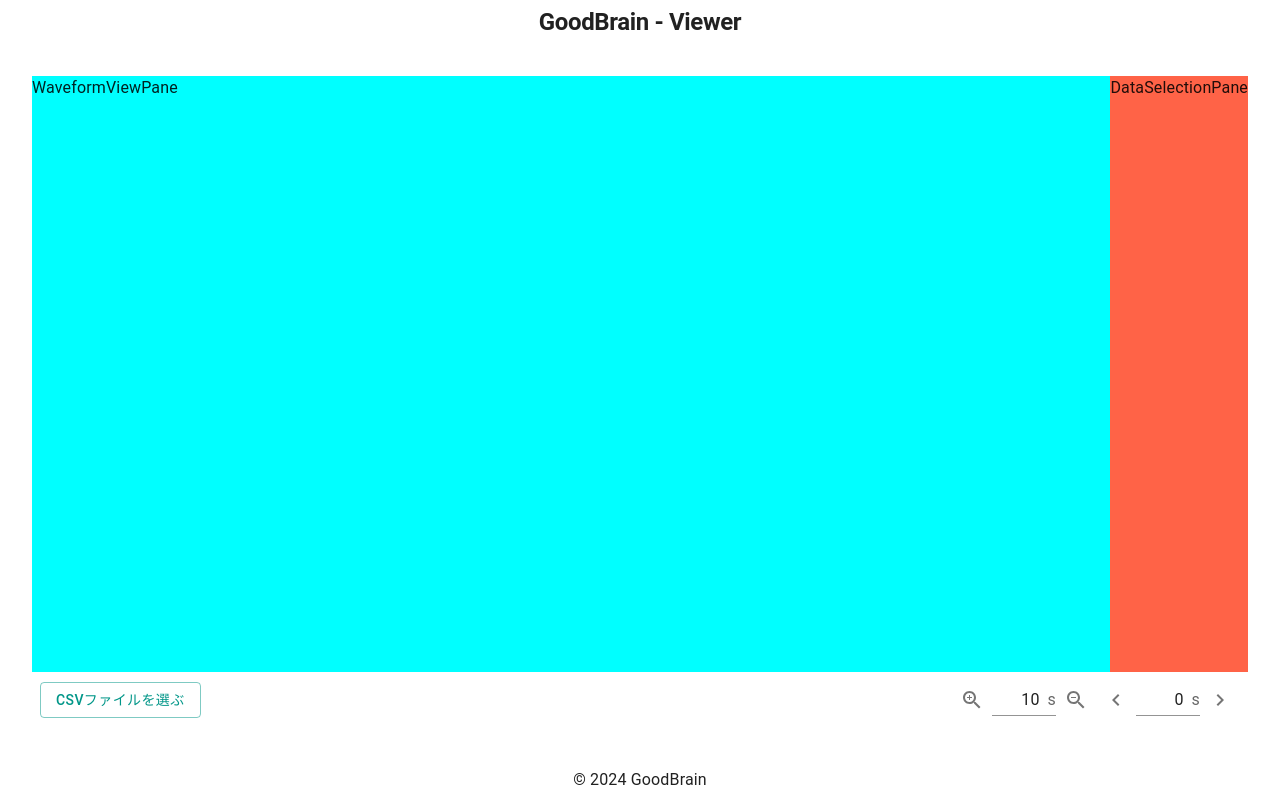
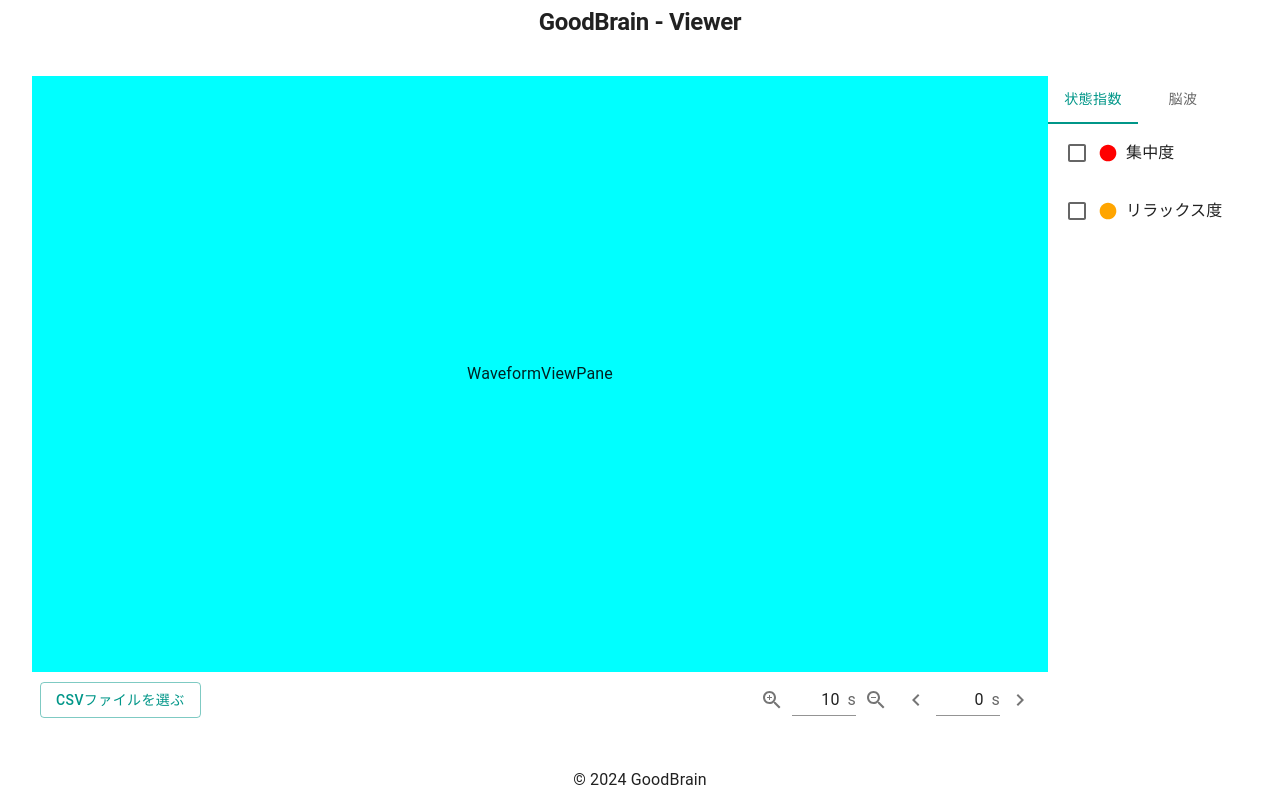
Before and after one commit to ShijiMi-Soup/goodbrain-viewer, a React (Vite) app: page / in a window 1280 px wide. Built offline with nearby package versions, Linux system fonts and the light colour scheme.

Commit message:
Update data selection pane

```diff
--- a/src/pages/waveform-viewer/DataSelectionPane.tsx
+++ b/src/pages/waveform-viewer/DataSelectionPane.tsx
@@ -1,5 +1,61 @@
-import { Stack } from "@mui/material";
+import { Circle } from "@mui/icons-material";
+import { Stack, SxProps, Tab, Tabs, Typography, Checkbox } from "@mui/material";
+import { useState } from "react";
 
-export const DataSelectionPane = () => {
-  return <Stack bgcolor="tomato">DataSelectionPane</Stack>;
+export type DataSelectionPaneProps = {
+  sx?: SxProps;
 };
+export const DataSelectionPane = ({ sx }: DataSelectionPaneProps) => {
+  const [tabValue, setTabValue] = useState("index");
+
+  const handleTabChange = (_: React.SyntheticEvent, newValue: string) => {
+    setTabValue(newValue);
+  };
+
+  return (
+    <Stack sx={{ ...sx }}>
+      <Tabs value={tabValue} onChange={handleTabChange}>
+        <Tab label="状態指数" value="index" />
+        <Tab label="脳波" value="raw" />
+      </Tabs>
+      {tabValue === "index" && <IndexSelectionInput />}
+      {tabValue === "raw" && <RawSelectionInput />}
+    </Stack>
+  );
+};
+
+const IndexSelectionInput = () => {
+  return (
+    <Stack direction="column">
+      <DataSelectionInput color="red" label="集中度" />
+      <DataSelectionInput color="orange" label="リラックス度" />
+    </Stack>
+  );
+};
+
+const RawSelectionInput = () => {
+  return (
+    <Stack direction="column">
+      <DataSelectionInput color="yellow" label="δ波" />
+      <DataSelectionInput color="green" label="θ波" />
+      <DataSelectionInput color="teal" label="α波" />
+      <DataSelectionInput color="blue" label="β波" />
+      <DataSelectionInput color="purple" label="γ波" />
+      <DataSelectionInput color="gray" label="生波形" />
+    </Stack>
+  );
+};
+
+type DataSelectionInputProps = {
+  label: string;
+  color: string;
+};
+const DataSelectionInput = ({ label, color }: DataSelectionInputProps) => {
+  return (
+    <Stack direction="row" alignItems="center" p={1}>
+      <Checkbox />
+      <Circle fontSize="small" sx={{ mr: 1, color: color }} />
+      <Typography>{label}</Typography>
+    </Stack>
+  );
+};
--- a/src/pages/waveform-viewer/WaveformViewPane.tsx
+++ b/src/pages/waveform-viewer/WaveformViewPane.tsx
@@ -5,7 +5,7 @@ export type WaveformViewPaneProps = {
 };
 export const WaveformViewPane = ({ sx }: WaveformViewPaneProps) => {
   return (
-    <Stack bgcolor="cyan" sx={{ ...sx }}>
+    <Stack sx={{ ...sx }} alignItems="center" justifyContent="center">
       WaveformViewPane
     </Stack>
   );
--- a/src/pages/waveform-viewer/index.tsx
+++ b/src/pages/waveform-viewer/index.tsx
@@ -8,15 +8,16 @@ export const WaveformViewerPage = () => {
     <Stack
       flex={1}
       p={4}
-      direction="column"
+      direction="row"
+      flexWrap="nowrap"
       justifyContent="center"
       alignItems="center"
     >
-      <Stack direction="row" flex={1} width="100%">
-        <WaveformViewPane sx={{ flex: 1 }} />
-        <DataSelectionPane />
+      <Stack direction="column" flex={1} height="100%">
+        <WaveformViewPane sx={{ flex: 1, width: "100%", bgcolor: "cyan" }} />
+        <Controls sx={{ width: "100%" }} />
       </Stack>
-      <Controls sx={{ width: "100%" }} />
+      <DataSelectionPane sx={{ height: "100%", width: 200 }} />
     </Stack>
   );
 };
```
